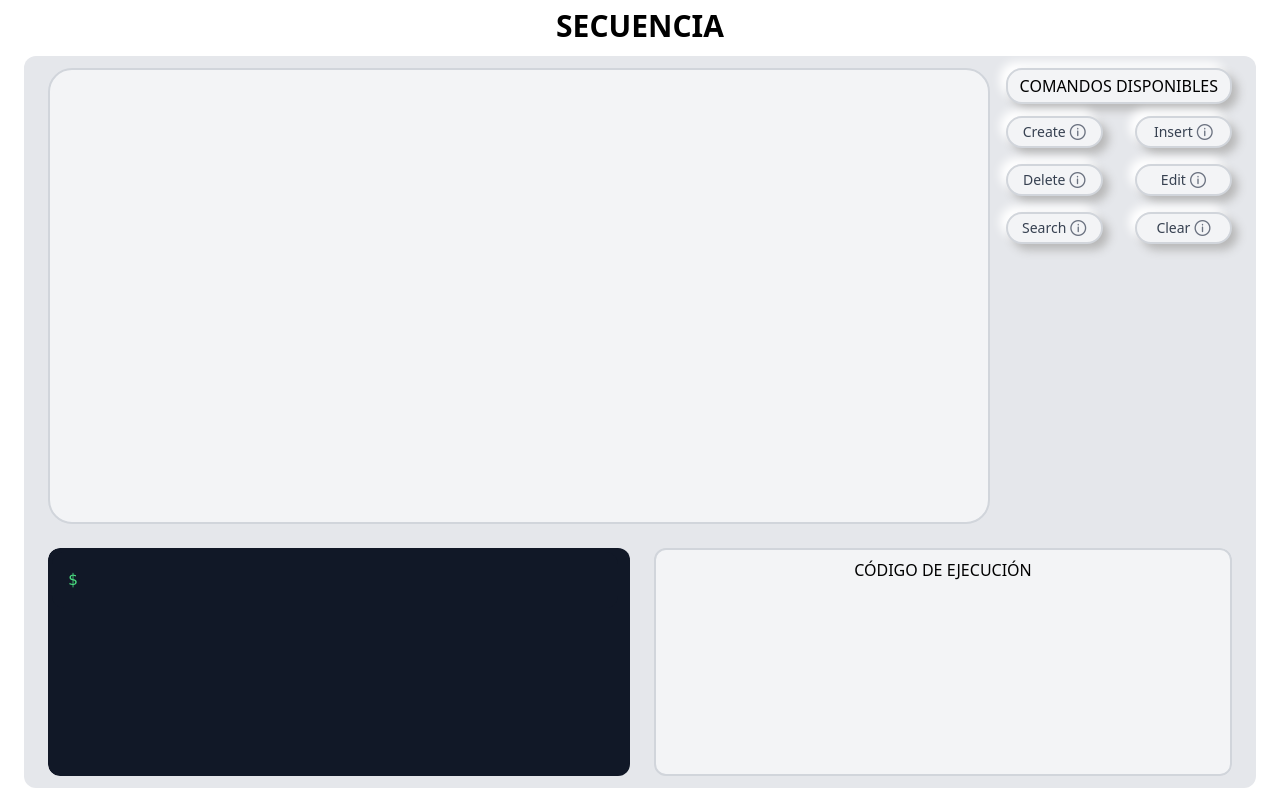
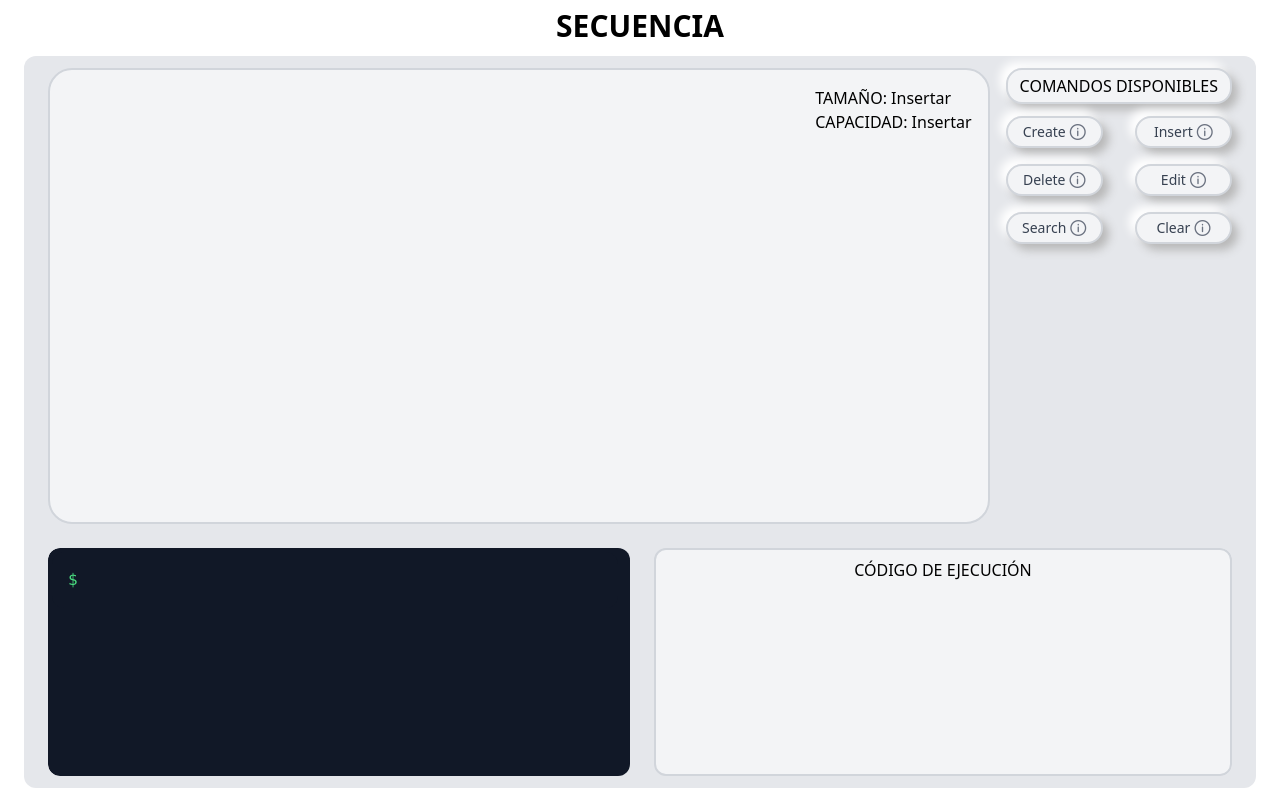
Before and after one commit to jenni-03/mediador-pedagogico, a React (Vite) app: page /simulador/secuencia in a window 1280 px wide. Built offline with nearby package versions, Linux system fonts and the light colour scheme.

Commit message:
acomodando pagina de consola

```diff
--- a/src/pages/simulator/Simulator.tsx
+++ b/src/pages/simulator/Simulator.tsx
@@ -5,7 +5,6 @@ import { SimulatorProps } from "../../types";
 import { useEffect, useState } from "react";
 
 export function Simulator({ actions, error, children }: SimulatorProps) {
-    //const nombre = conceptosData[estructura].nombre;
     const [visibleError, setVisibleError] = useState(error);
 
     useEffect(() => {
--- a/src/pages/simulator/components/ButtonCommandsComponent.tsx
+++ b/src/pages/simulator/components/ButtonCommandsComponent.tsx
@@ -9,5 +9,6 @@ shadow-[6px_6px_10px_#b8b8b8,-6px_-6px_10px_#ffffff] transition duration-200 act
             <span className="text-sm font-medium text-gray-700">{label}</span>
             <i title={tooltip} className="pi pi-info-circle text-gray-500"></i>
         </div>
+        //950 pixeles de ancho
     );
 }
--- a/src/pages/simulator/components/DataStructureInfo.tsx
+++ b/src/pages/simulator/components/DataStructureInfo.tsx
@@ -1,7 +1,18 @@
+// export function DataStructureInfo({ children }: { children: React.ReactNode }) {
+//     return (
+//         <div className="flex-[4] flex flex-row border-2 border-gray-300 bg-gray-100 rounded-3xl p-4 w-full overflow-hidden">
+//             <div className="h-full w-full overflow-auto">{children}</div>
+//         </div>
+//     );
+// }
 export function DataStructureInfo({ children }: { children: React.ReactNode }) {
     return (
-        <div className="flex-[4] flex flex-row border-2 border-gray-300 bg-gray-100 rounded-3xl p-4 w-full overflow-hidden">
-            <div className="h-full w-full overflow-auto">{children}</div>
+        <div className="flex-[4] flex flex-col border-2 border-gray-300 bg-gray-100 rounded-3xl p-4 overflow-auto">
+            <div className="ml-auto">
+                <h1 className="font-medium">TAMAÑO: Insertar</h1>
+                <h1 className="font-medium">CAPACIDAD: Insertar</h1>
+            </div>
+            <div className="flex-1 flex items-center">{children}</div>
         </div>
     );
 }
--- a/src/pages/simulator/hooks/useSequenceRender.ts
+++ b/src/pages/simulator/hooks/useSequenceRender.ts
@@ -87,8 +87,8 @@ export function useSequenceRender(secuencia: (number | null)[], query: BaseQuery
                 .transition()
                 .delay(100)
                 .duration(700)
-                .attr("fill", "dodgerblue")
-                .attr("stroke-width", 4)
+                .attr("fill", "cyan")
+                .attr("stroke-width", 2)
                 .attr("width", elementWidth)
                 .attr("height", elementHeight)
                 .ease(d3.easeBounce);
```
